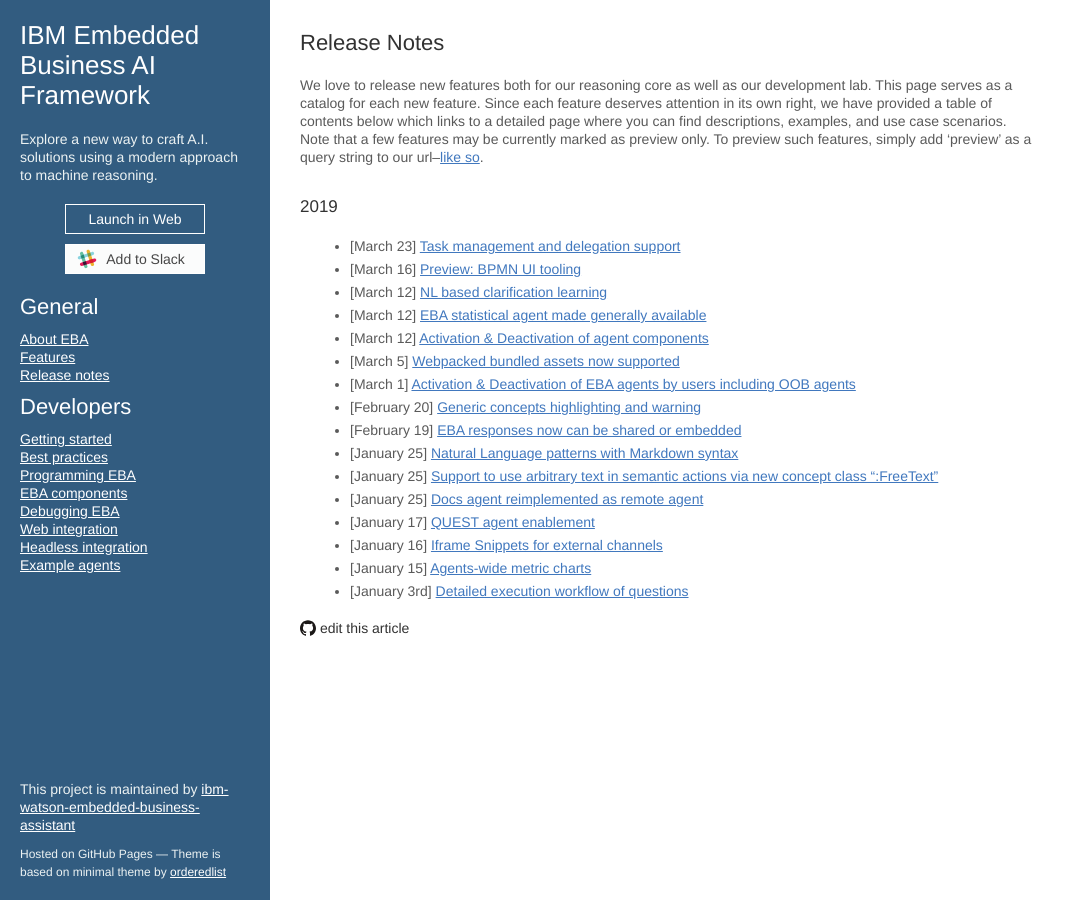
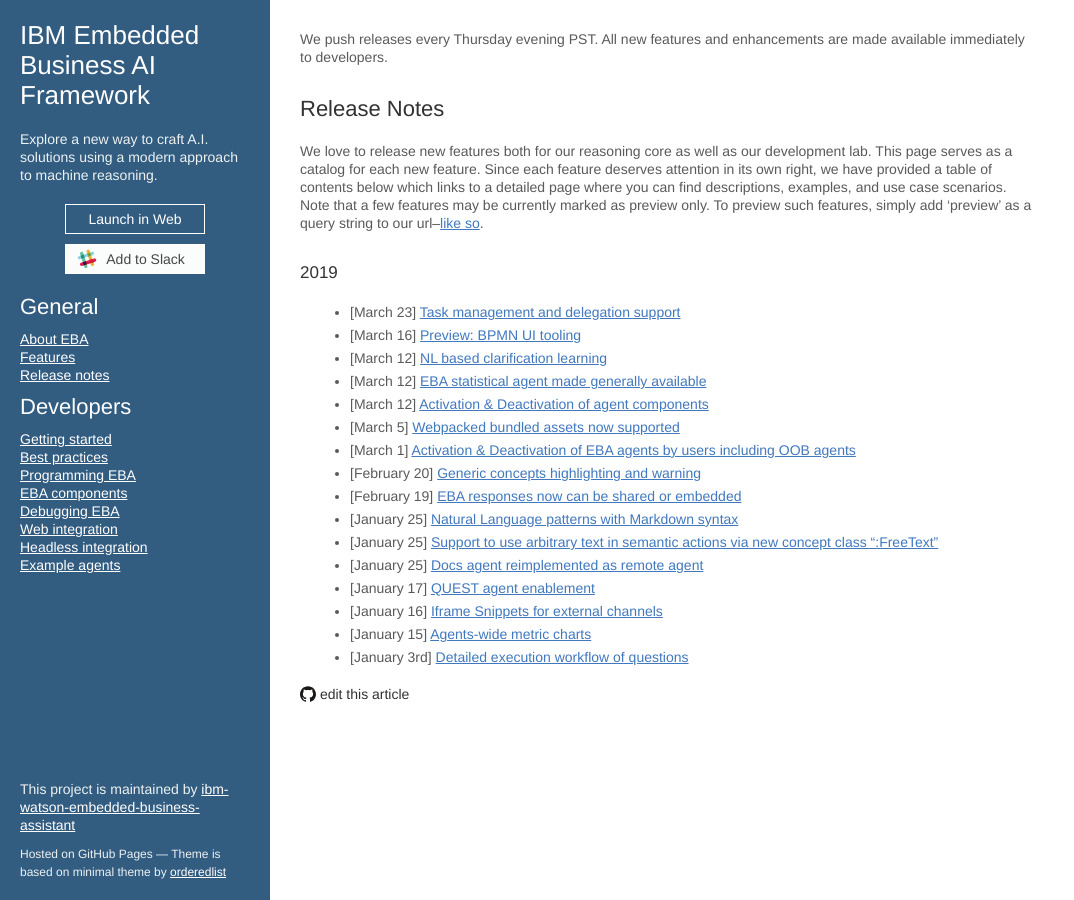
Before and after one commit to ibm-watson-embedded-business-assistant/eba-example-agents, a Jekyll site: the page built from release/ReleaseNotes.md, in a window 1280 px wide. Shown: the whole page, without its empty margins (0-1074 px from the left). Built offline with Jekyll 4.4.1, drawn with Linux system fonts in a browser that asks for light colours; our own code applies the rules of GitHub Pages for plain Markdown files.

Commit message:
Update ReleaseNotes.md

```diff
--- a/release/ReleaseNotes.md
+++ b/release/ReleaseNotes.md
@@ -1,3 +1,5 @@
+We push releases every Thursday evening PST. All new features and enhancements are made available immediately to developers.
+
 ## Release Notes
 
 We love to release new features both for our reasoning core as well as our development lab. This page serves as a catalog for each new feature. Since each feature deserves attention in its own right, we have provided a table of contents below which links to a detailed page where you can find descriptions, examples, and use case scenarios. Note that a few features may be currently marked as preview only. To preview such features, simply add 'preview' as a query string to our url--[like so](https://eba.ibm.com/assistant?preview).
```
